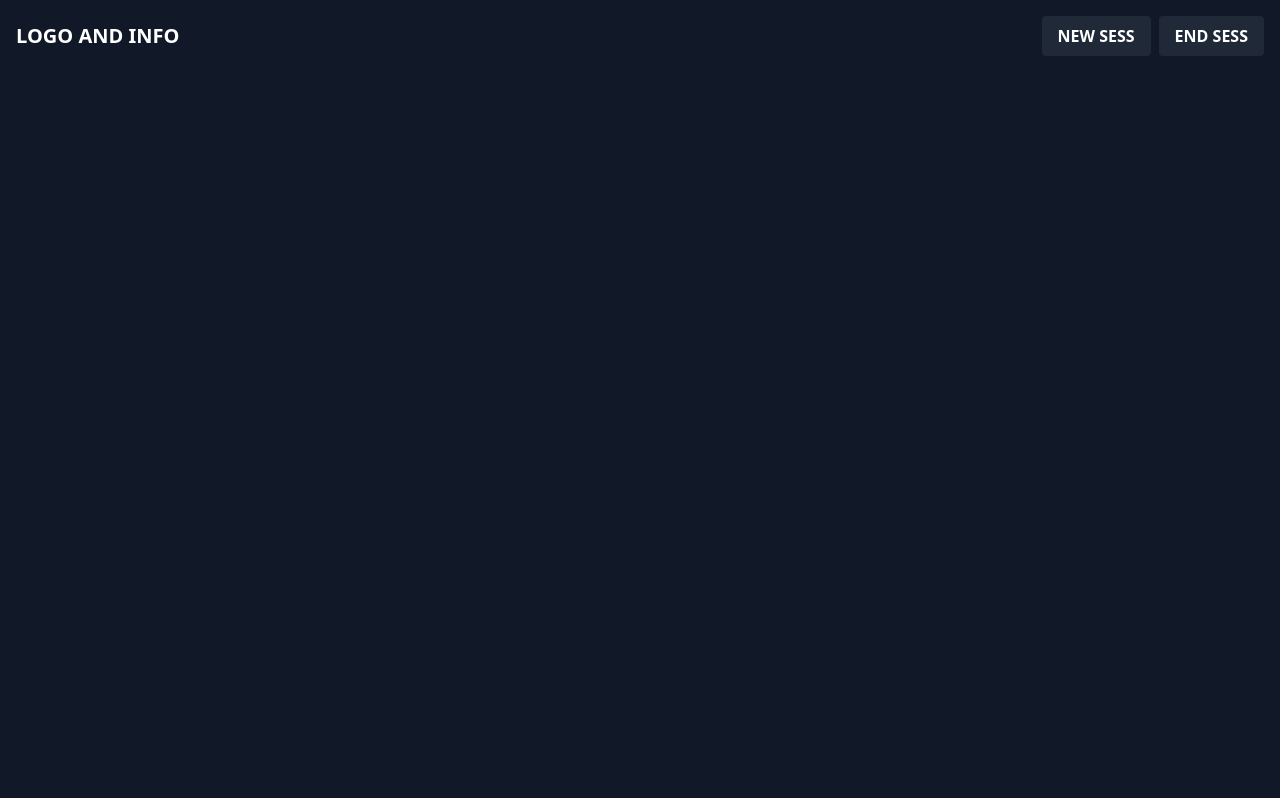
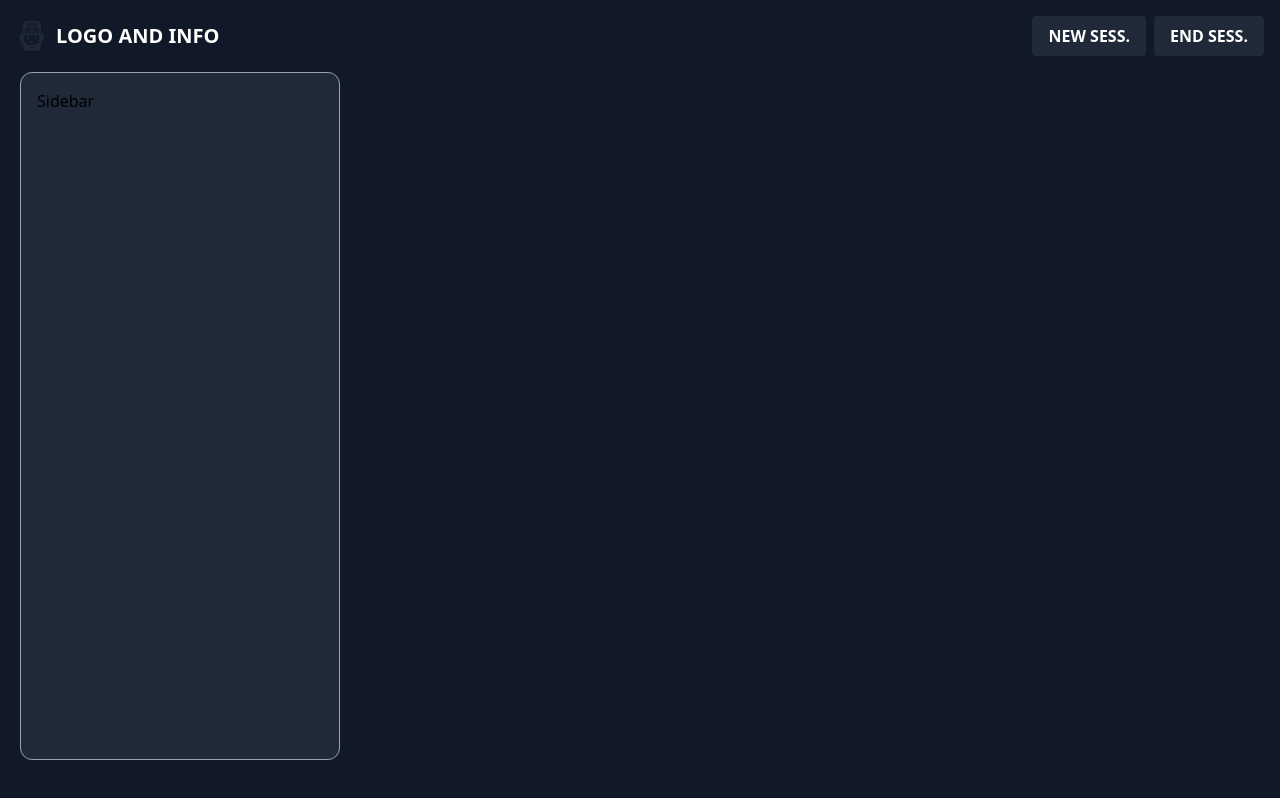
Before and after one commit to lokesh291410/DevDas-NeuroBuddy, a React (Vite) app in the folder neuro-buddy-frontend/: page / in a window 1280 px wide. Built offline with nearby package versions, Linux system fonts and the light colour scheme.

Commit message:
added Sidebar

```diff
--- a/neuro-buddy-frontend/src/App.jsx
+++ b/neuro-buddy-frontend/src/App.jsx
@@ -1,10 +1,12 @@
 import "./App.css";
 import ChatUI from "./components/ChatUI.jsx";
+import Sidebar from "./components/Sidebar.jsx";
 
 function App() {
   return (
     <>
       <ChatUI />
+      <Sidebar />
     </>
   );
 }
--- a/neuro-buddy-frontend/src/components/Nav.jsx
+++ b/neuro-buddy-frontend/src/components/Nav.jsx
@@ -1,16 +1,20 @@
 import React from "react";
+import logo from "../assets/logotemp.png";
 
 const Nav = () => {
   return (
     <>
       <nav className="flex justify-between items-center p-4">
-        <div className="text-xl font-bold text-white">LOGO AND INFO</div>
+        <div className="flex items-center text-xl font-bold text-white">
+          <img src={logo} alt="Logo" className="h-8 mr-2" />
+          LOGO AND INFO
+        </div>
         <div className="space-x-2">
-          <button className="bg-gray-800 px-4 py-2 rounded text-white font-bold hover:border hover:border-white">
-            NEW SESS
+          <button className="bg-gray-800 px-4 py-2  rounded text-white font-bold hover:bg-gray-700 active:bg-green-950">
+            NEW SESS.
           </button>
-          <button className="bg-gray-800 px-4 py-2 rounded text-white font-bold hover:border hover:border-white">
-            END SESS
+          <button className="bg-gray-800 px-4 py-2  rounded text-white font-bold hover:bg-gray-700 active:bg-green-950">
+            END SESS.
           </button>
         </div>
       </nav>
--- /dev/null
+++ b/neuro-buddy-frontend/src/components/Sidebar.jsx
@@ -0,0 +1,16 @@
+import React from "react";
+
+function Sidebar() {
+  return (
+    <>
+      <div
+        className="w-1/4 bg-gray-800 mb-4 ml-5 border border-slate-400 p-4 rounded-xl"
+        style={{ height: "86vh" }}
+      >
+        Sidebar
+      </div>
+    </>
+  );
+}
+
+export default Sidebar;
```
Also changed, not shown: neuro-buddy-frontend/src/assets/logotemp.png (added).
